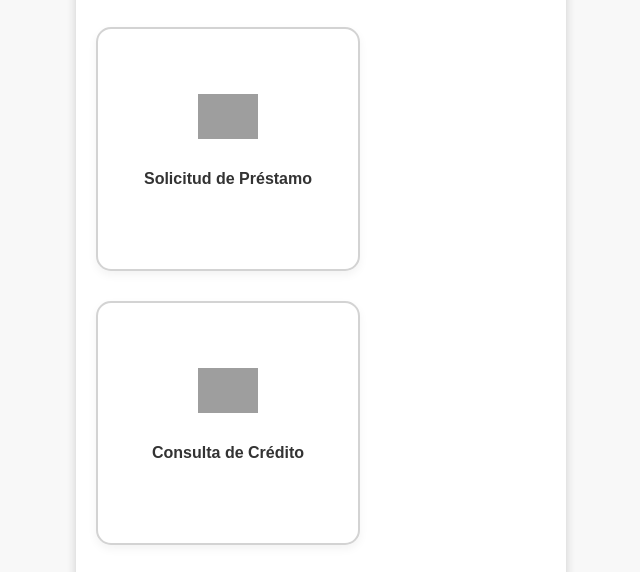
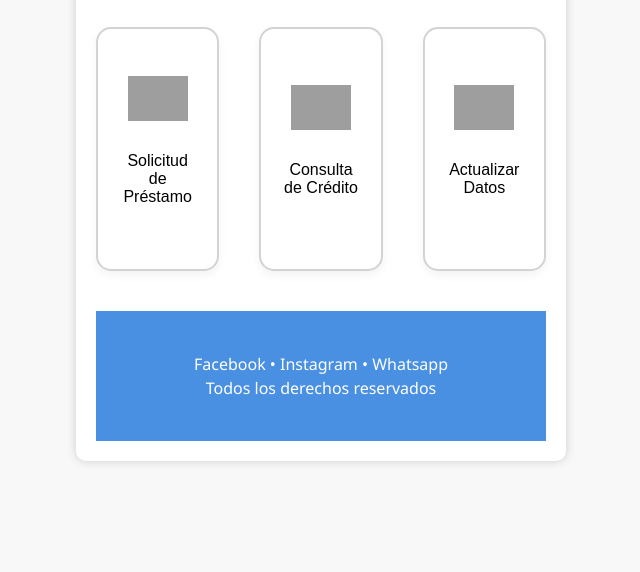
Before and after one commit to YarleyC/catalogo_servicios, a plain HTML site: page index.html in a window 1280 px wide. Shown: the part 191-763 px from the top of the page, without its empty margins (319-959 px from the left). Drawn offline with Linux system fonts and the light colour scheme; grey boxes are pictures that could not be loaded.

Commit message:
Update styles.css

```diff
--- a/styles.css
+++ b/styles.css
@@ -66,12 +66,15 @@ button {
 }
 input { padding: 8px; border: 1px solid #aaa; border-radius: 5px; }
 
+
 .buttons {
-    display: flex;
-    justify-content: center;
-    gap: 30px;
+    display: flex !important;
+    flex-direction: row !important;
+    justify-content: center !important;
+    align-items: center !important;
+    gap: 40px !important;
+    width: 100% !important;
     margin-top: 30px;
-    flex-wrap: nowrap;  /* Para que NO se vayan hacia abajo */
 }
 
 .btn-card {
@@ -91,23 +94,13 @@ input { padding: 8px; border: 1px solid #aaa; border-radius: 5px; }
     align-items: center;
 }
 
-.btn-card:hover {
-    transform: scale(1.05);
-    border-color: #6C63FF;
-}
+
 
 .btn-icon {
     width: 60px;
     height: auto;
     margin-bottom: 15px;
 }
-
-.btn-card p {
-    font-size: 16px;
-    font-weight: 600;
-    color: #333;
-}
-
 
 
 
```
